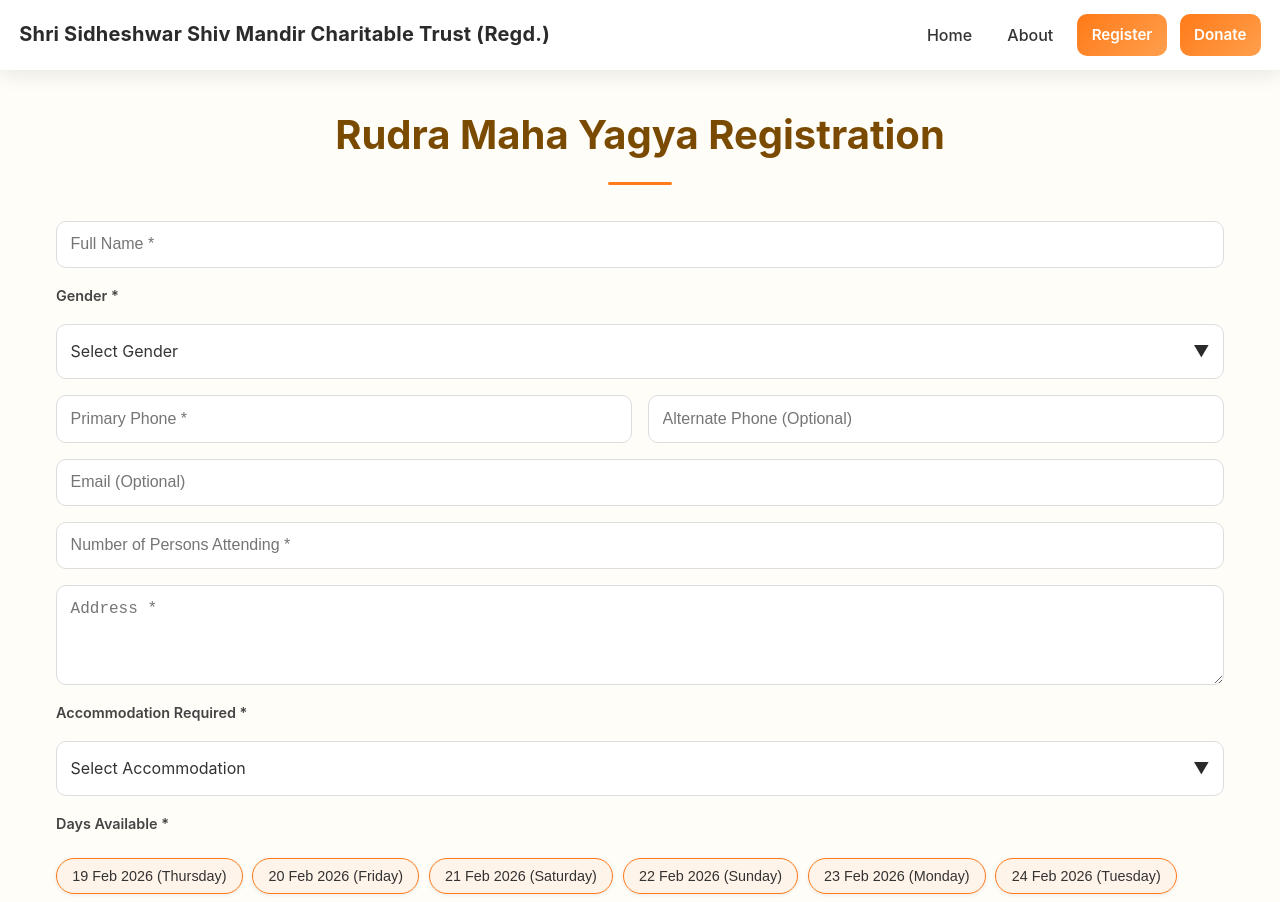
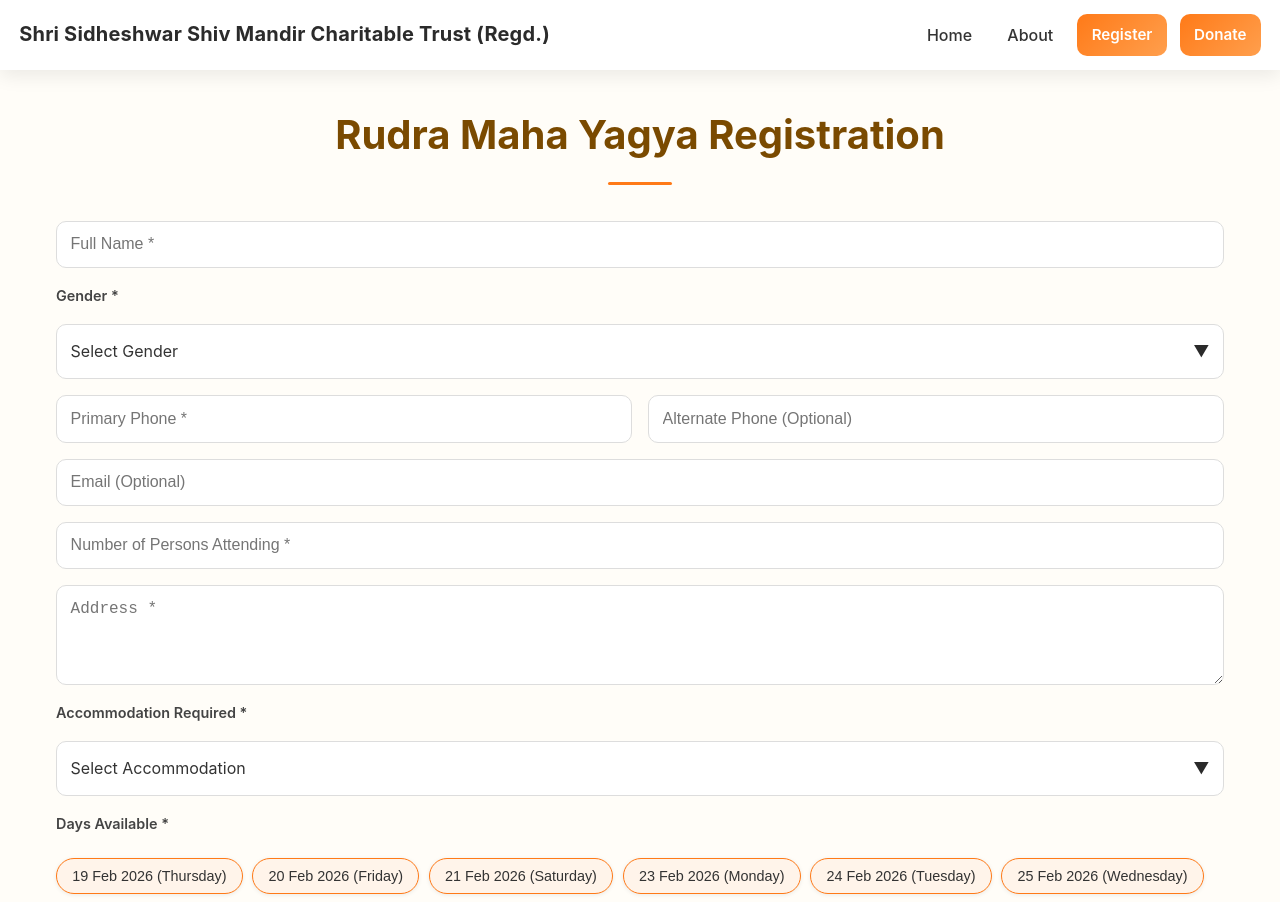
Before and after one commit to utkarsh-ssood/yagya-website, a React (Vite) app: page /register in a window 1280 px wide. Shown: the top 902 px of the page. Built offline with nearby package versions, Linux system fonts and the light colour scheme.

Commit message:
remove 22nd feb registration

```diff
--- a/src/pages/Register.tsx
+++ b/src/pages/Register.tsx
@@ -13,7 +13,6 @@
   "19 Feb 2026 (Thursday)",
   "20 Feb 2026 (Friday)",
   "21 Feb 2026 (Saturday)",
-  "22 Feb 2026 (Sunday)",
   "23 Feb 2026 (Monday)",
   "24 Feb 2026 (Tuesday)",
   "25 Feb 2026 (Wednesday)",
```
